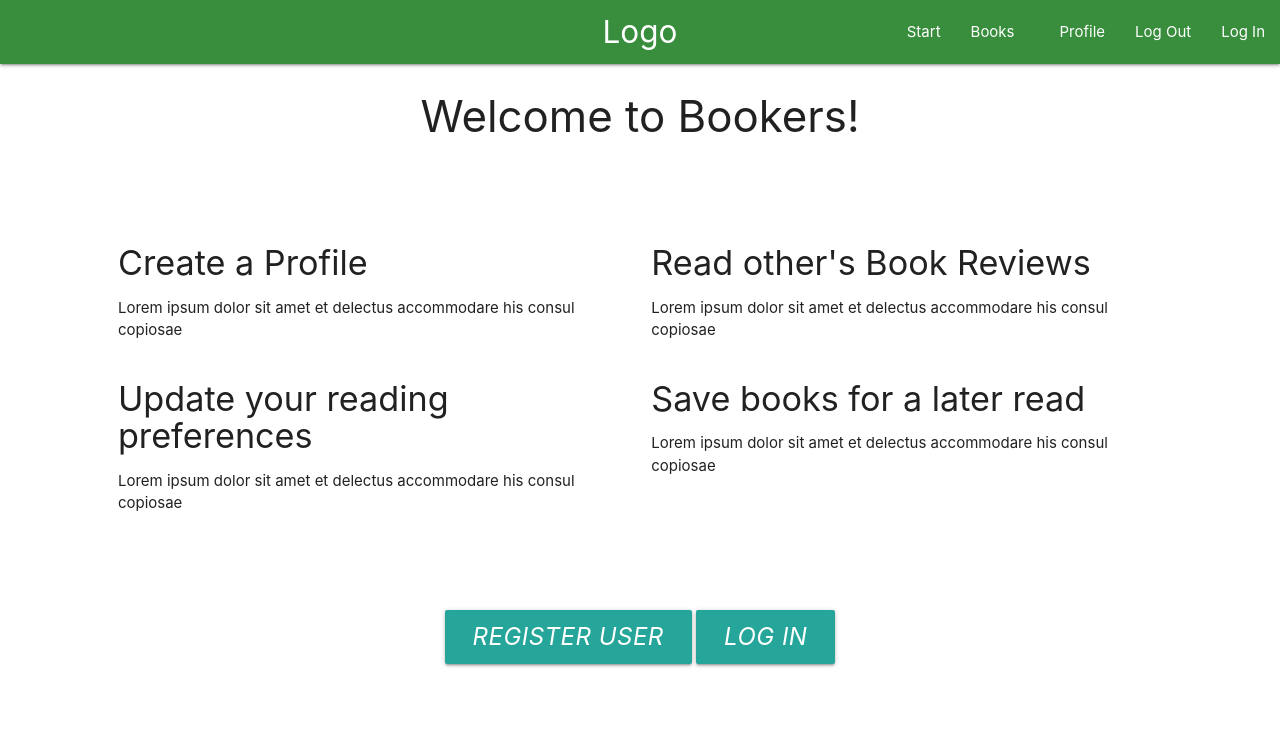
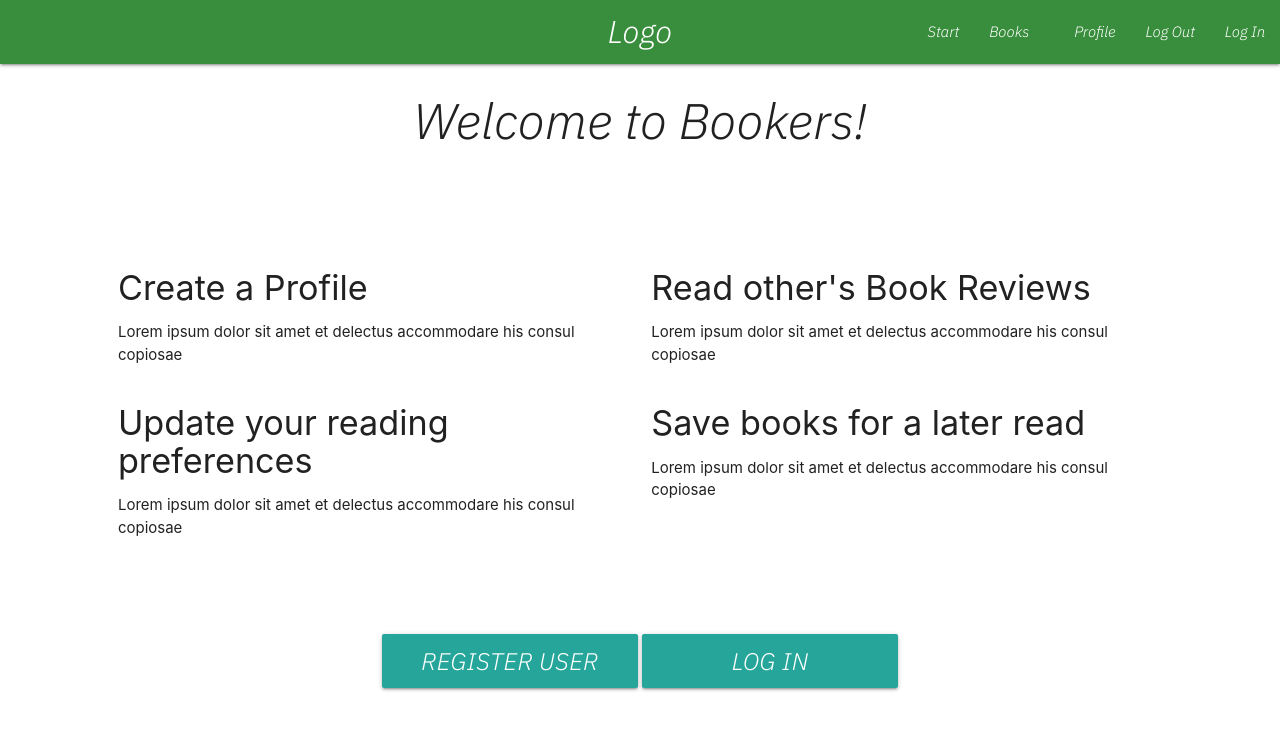
Before and after one commit to matildamuyingo/MilestoneProject3, a Flask app: page / in a window 1280 px wide. Shown: the top 730 px of the page. Run offline with Flask 2, Linux system fonts and the light colour scheme; some libraries are stand-ins or nearby versions.

Commit message:
Changed font and color on login and homepage

```diff
--- a/static/css/style.css
+++ b/static/css/style.css
@@ -1,4 +1,27 @@
+/* ------------------- Imported Fonts ------------------------- */
+@import url('https://fonts.googleapis.com/css2?family=IBM+Plex+Sans:ital,wght@1,300&family=Questrial&display=swap');
+/*
+font-family: 'IBM Plex Sans', sans-serif;
+font-family: 'Questrial', sans-serif;
+*/
+/* -------------------Header------------------------- */
+
+.nav-wrapper {
+    font-family: 'IBM Plex Sans', sans-serif;
+}
+
+/* ------------------- Content ------------------------- */
+
+h3.main-heading-text {
+    font-family: 'IBM Plex Sans', sans-serif;
+    font-size: 50px;
+}
 
 .top-space {
     margin-top: 80px;
 }
+
+.duo-buttons {
+    width: 20vw;
+    font-family: 'IBM Plex Sans', sans-serif;
+}
--- a/templates/homepage.html
+++ b/templates/homepage.html
@@ -1,9 +1,10 @@
 {% extends 'base.html' %}
 {% block content %}
 
-
     <!--Heading-->
-    <h3 class="center-align">Welcome to Bookers!</h3>
+    <div class="row center-align">
+        <h3 class="main-heading-text">Welcome to Bookers!</h3>
+    </div>
 
     <!--Info-Columns-->
     <div class="row top-space">
@@ -34,8 +35,8 @@
 
     <!--Bottom Log in, Register Buttons-->
     <div class="row center-align top-space">
-        <a href="#" class="btn-large"><i>Register User</i></a>
-        <a href="{{ url_for('login') }}" class="btn-large"><i>Log In</i></a>
+        <a href="#" class="btn-large duo-buttons"><i>Register User</i></a>
+        <a href="{{ url_for('login') }}" class="btn-large duo-buttons"><i>Log In</i></a>
     </div>
 
 {% endblock %}
```
Also changed, not shown: templates/login.html (+11 -4 lines), README.md.
